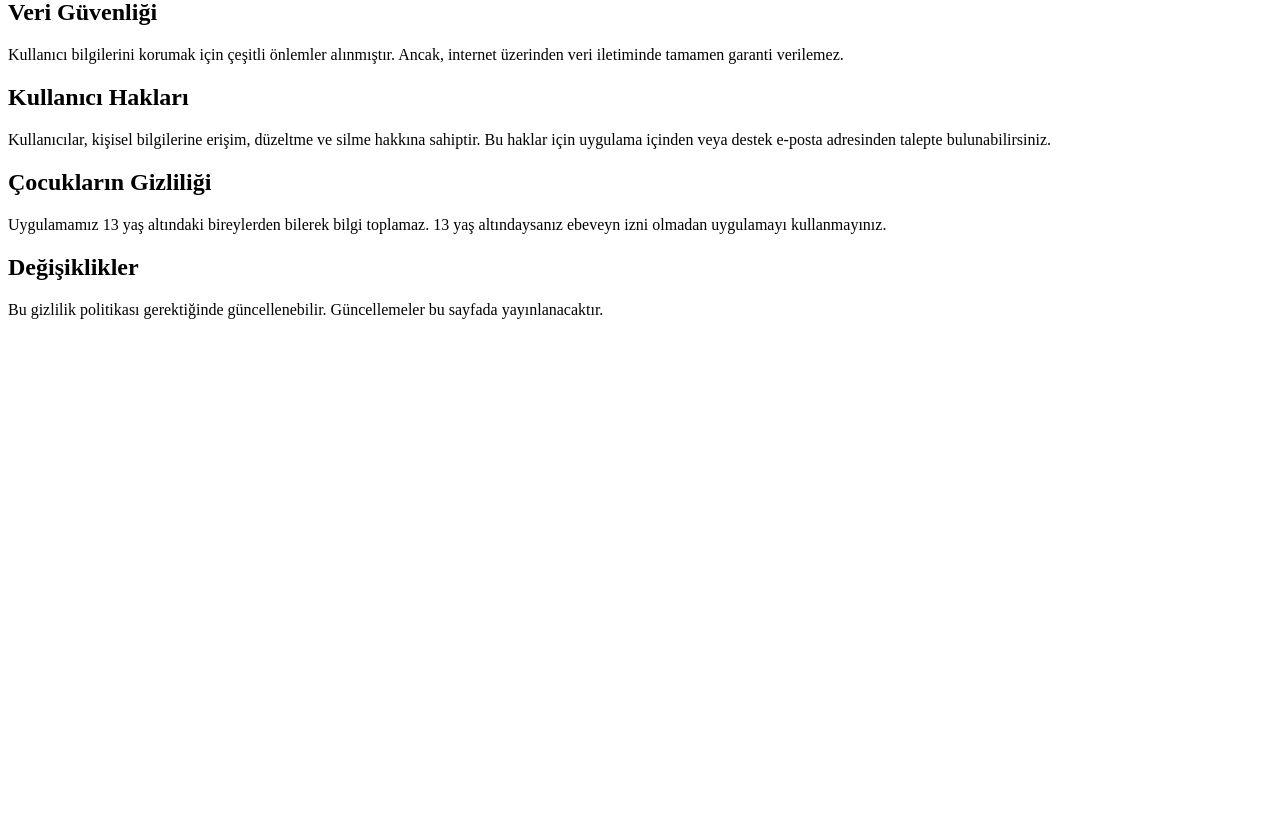
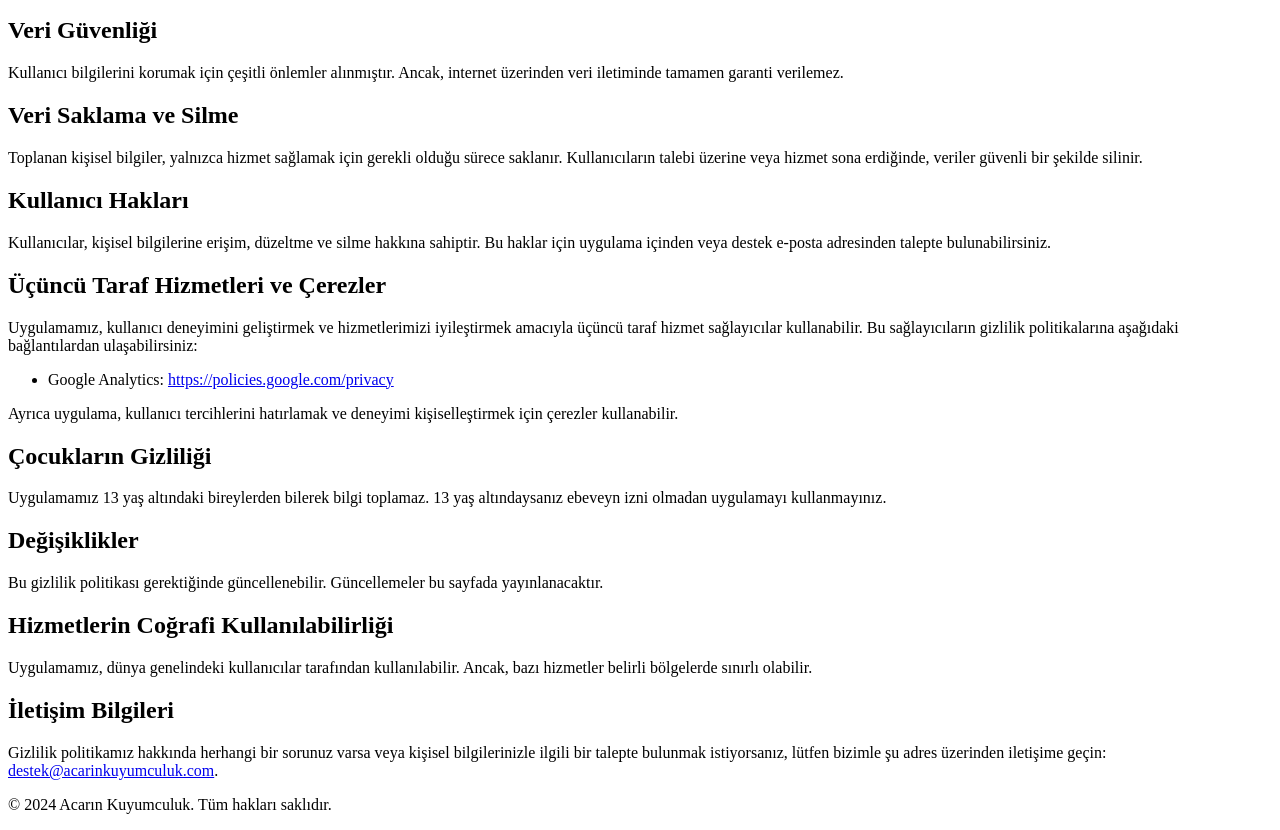
Before and after one commit to emrakty/privacy-policy, a plain HTML site: page index.html in a window 1280 px wide. Shown: the part 836-1666 px from the top of the page. Before the commit the page ends 1171 px from the top, so only its background shows below. Drawn offline with Linux system fonts and the light colour scheme.

Commit message:
Update index.html

```diff
--- a/index.html
+++ b/index.html
@@ -3,7 +3,7 @@
 <head>
     <meta charset="UTF-8">
     <meta name="viewport" content="width=device-width, initial-scale=1.0">
-    <title>Gizlilik Politikası</title>
+    <title>Acarın Kuyumculuk Gizlilik Politikası</title>
 </head>
 <body>
     <header>
@@ -11,7 +11,7 @@
     </header>
     <section>
         <h2>Giriş</h2>
-        <p>Bu gizlilik politikası, kullanıcıların kişisel bilgilerinin nasıl toplandığını, kullanıldığını ve korunduğunu açıklamaktadır. Uygulamamızı kullanarak bu gizlilik politikasını kabul etmiş sayılırsınız.</p>
+        <p>Bu gizlilik politikası, Acarın Kuyumculuk tarafından geliştirilmiş olan uygulamanın kullanıcılarının kişisel bilgilerinin nasıl toplandığını, kullanıldığını ve korunduğunu açıklamaktadır. Uygulamamızı kullanarak bu gizlilik politikasını kabul etmiş sayılırsınız.</p>
     </section>
     <section>
         <h2>Toplanan Bilgiler</h2>
@@ -54,8 +54,20 @@
         <p>Kullanıcı bilgilerini korumak için çeşitli önlemler alınmıştır. Ancak, internet üzerinden veri iletiminde tamamen garanti verilemez.</p>
     </section>
     <section>
+        <h2>Veri Saklama ve Silme</h2>
+        <p>Toplanan kişisel bilgiler, yalnızca hizmet sağlamak için gerekli olduğu sürece saklanır. Kullanıcıların talebi üzerine veya hizmet sona erdiğinde, veriler güvenli bir şekilde silinir.</p>
+    </section>
+    <section>
         <h2>Kullanıcı Hakları</h2>
         <p>Kullanıcılar, kişisel bilgilerine erişim, düzeltme ve silme hakkına sahiptir. Bu haklar için uygulama içinden veya destek e-posta adresinden talepte bulunabilirsiniz.</p>
+    </section>
+    <section>
+        <h2>Üçüncü Taraf Hizmetleri ve Çerezler</h2>
+        <p>Uygulamamız, kullanıcı deneyimini geliştirmek ve hizmetlerimizi iyileştirmek amacıyla üçüncü taraf hizmet sağlayıcılar kullanabilir. Bu sağlayıcıların gizlilik politikalarına aşağıdaki bağlantılardan ulaşabilirsiniz:</p>
+        <ul>
+            <li>Google Analytics: <a href="https://policies.google.com/privacy">https://policies.google.com/privacy</a></li>
+        </ul>
+        <p>Ayrıca uygulama, kullanıcı tercihlerini hatırlamak ve deneyimi kişiselleştirmek için çerezler kullanabilir.</p>
     </section>
     <section>
         <h2>Çocukların Gizliliği</h2>
@@ -65,5 +77,16 @@
         <h2>Değişiklikler</h2>
         <p>Bu gizlilik politikası gerektiğinde güncellenebilir. Güncellemeler bu sayfada yayınlanacaktır.</p>
     </section>
+    <section>
+        <h2>Hizmetlerin Coğrafi Kullanılabilirliği</h2>
+        <p>Uygulamamız, dünya genelindeki kullanıcılar tarafından kullanılabilir. Ancak, bazı hizmetler belirli bölgelerde sınırlı olabilir.</p>
+    </section>
+    <section>
+        <h2>İletişim Bilgileri</h2>
+        <p>Gizlilik politikamız hakkında herhangi bir sorunuz varsa veya kişisel bilgilerinizle ilgili bir talepte bulunmak istiyorsanız, lütfen bizimle şu adres üzerinden iletişime geçin: <a href="mailto:destek@acarinkuyumculuk.com">destek@acarinkuyumculuk.com</a>.</p>
+    </section>
+    <footer>
+        <p>© 2024 Acarın Kuyumculuk. Tüm hakları saklıdır.</p>
+    </footer>
 </body>
 </html>
```
